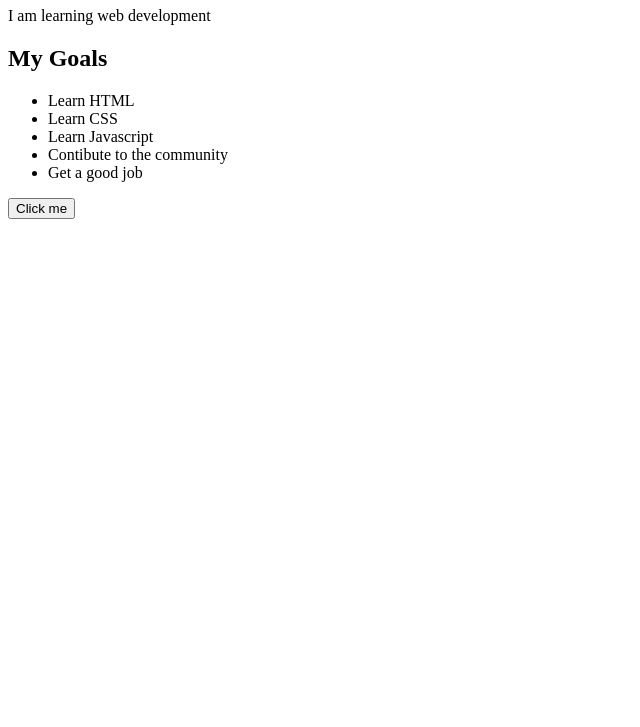
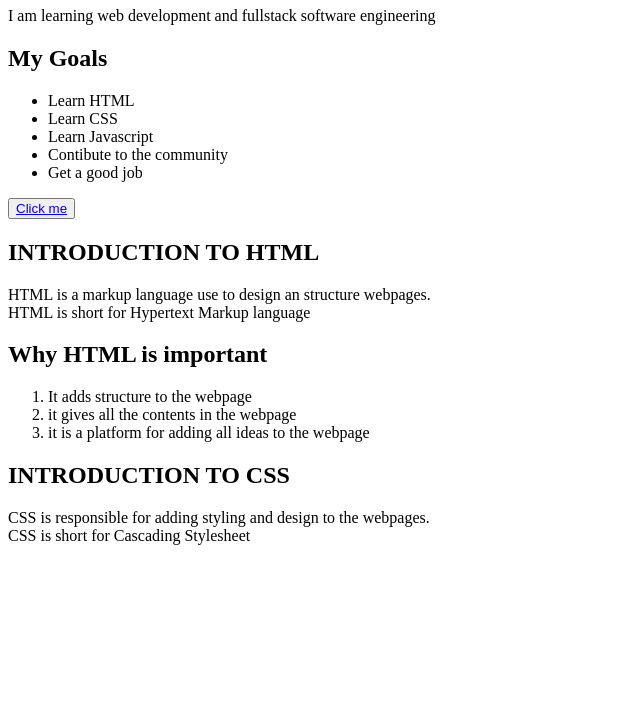
Before and after one commit to Mshelia05/My-first-project, a plain HTML site: page index.html in a window 1280 px wide. Shown: the part 73-800 px from the top of the page, without its empty margins (0-640 px from the left). Drawn offline with Linux system fonts and the light colour scheme.

Commit message:
adding more HTMl elements

```diff
--- a/index.html
+++ b/index.html
@@ -7,8 +7,8 @@
     <title> My first website</title>
 </head>
 <body>
-     <h1>Hello, I am Sunday</h1>
-     <p>I am learning web development</p>
+     <h1>Hello, I am Sunday Mshelia</h1>
+     <p>I am learning web development and fullstack software engineering</p>
 
      <h2>My Goals</h2>
      <ul>
@@ -18,6 +18,25 @@
         <li>Contibute to the community</li>
         <li>Get a good job</li>
      </ul>
-     <button>Click me</button>
+     <button><a href="form.html">Click me</a></button>
+     <div>
+        <h2>INTRODUCTION TO HTML</h2>
+        <p>HTML is a markup language use to design an
+            structure webpages. <br>
+            HTML is short for Hypertext Markup language
+        </p>
+        <h2>Why HTML is important</h2>
+        <ol>
+            <li>It adds structure to the webpage</li>
+            <li>it gives all the contents in the webpage</li>
+            <li>it is a platform for adding
+                 all ideas to the webpage</li>
+        </ol>
+        <h2>INTRODUCTION TO CSS</h2>
+        <P>CSS is responsible for adding
+            styling and design to the webpages. <br>
+            CSS is short for Cascading Stylesheet
+        </P>
+     </div>
 </body>
 </html>
```
Also changed, not shown: form.html (added, +15 -0 lines).
